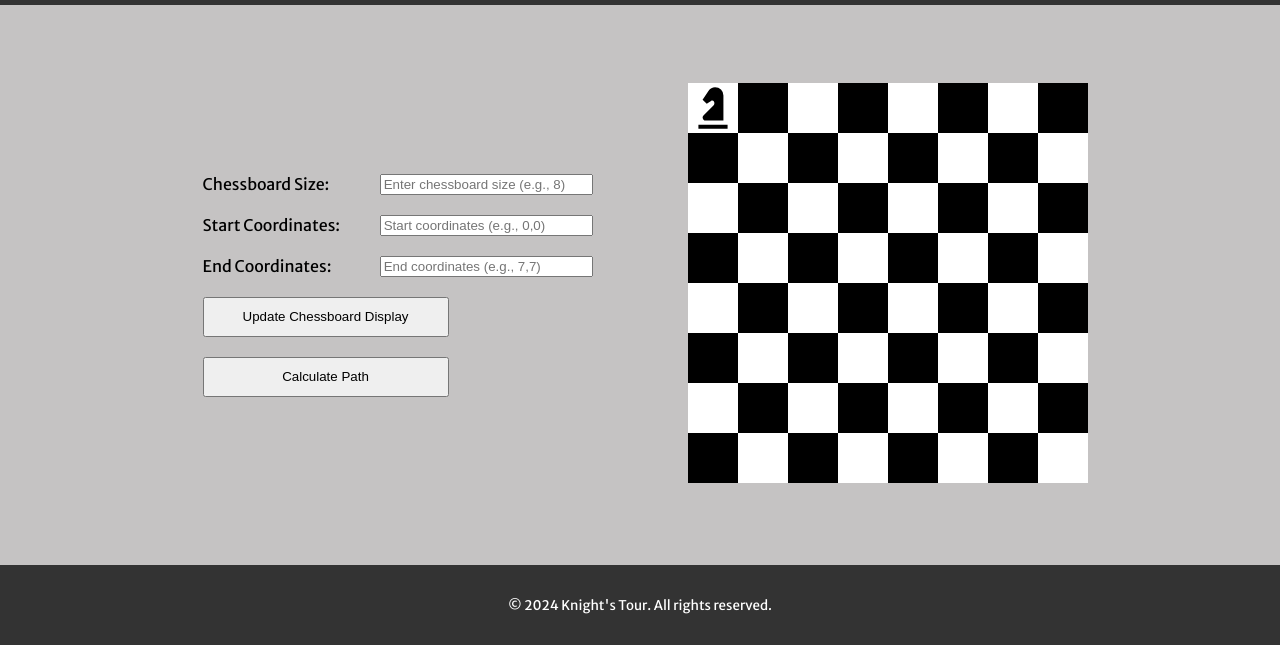
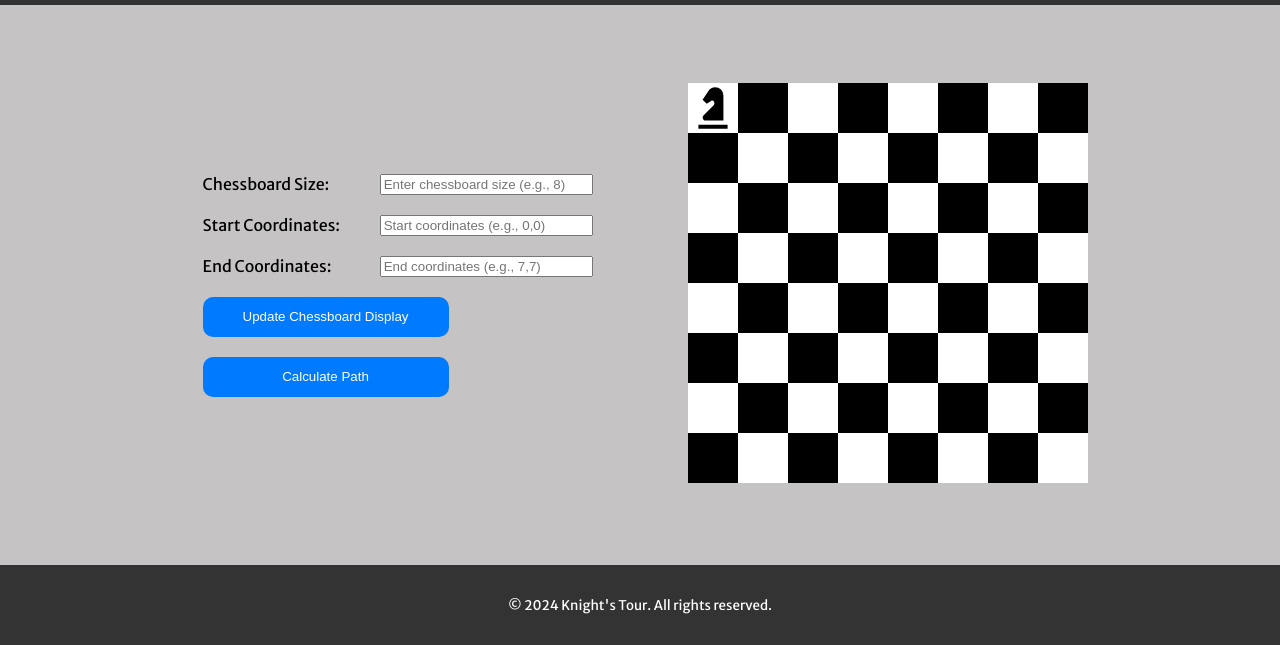
Before and after one commit to rjarrin/Knights-Travails, a website built with webpack: page src/index.html in a window 1280 px wide. Shown: the part 155-800 px from the top of the page. Built offline with nearby package versions, Linux system fonts and the light colour scheme.

Commit message:
Updated button style

```diff
--- a/src/style.css
+++ b/src/style.css
@@ -75,3 +75,15 @@ footer {
     font-size: smaller;
     height: 10vh;
 }
+
+button {
+    background-color: #007bff;
+    color: #fff;
+    border: none;
+    cursor: pointer;
+    border-radius: 10px;
+}
+
+button:hover {
+    background-color: #0056b3;
+}
```
